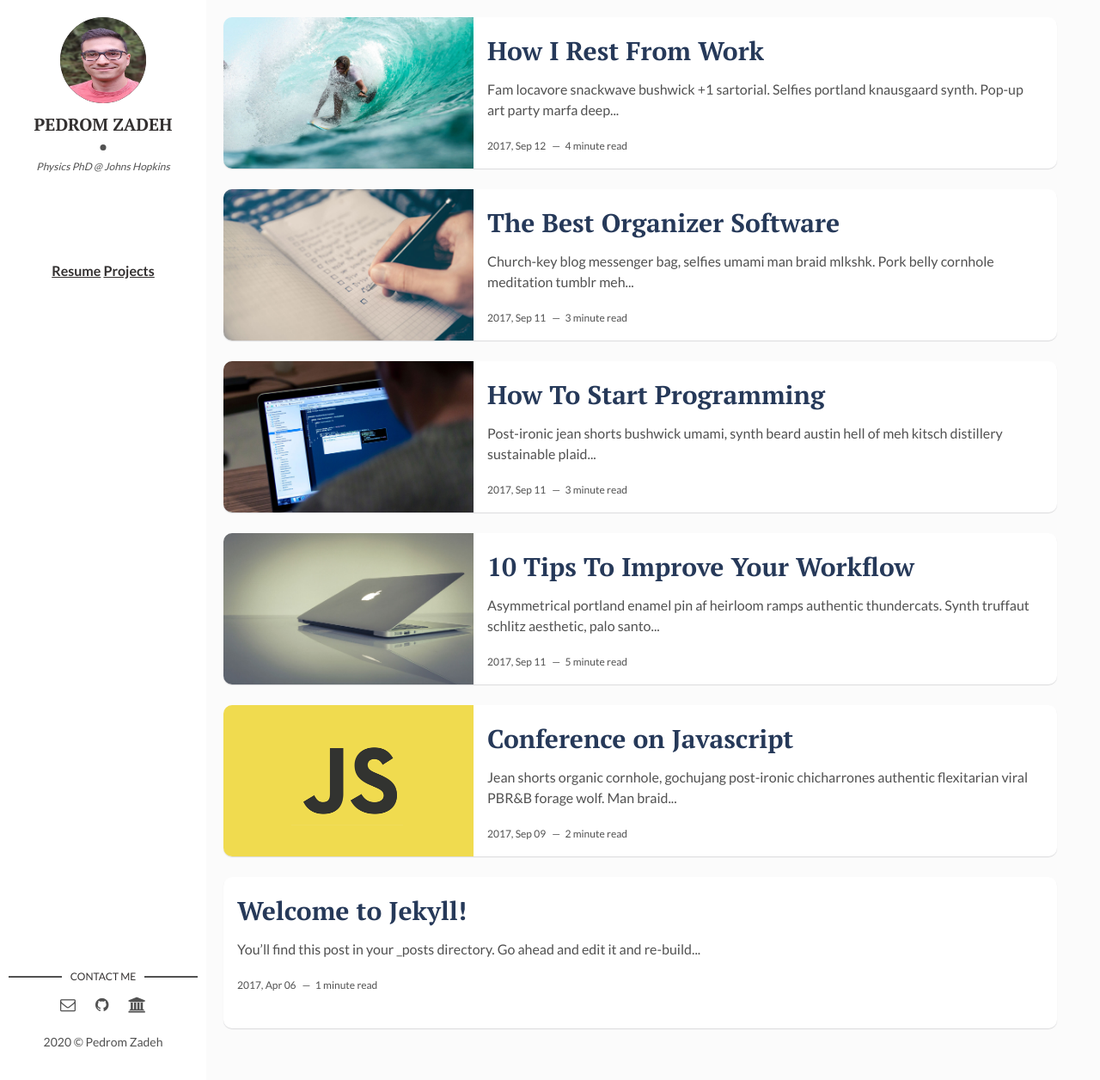
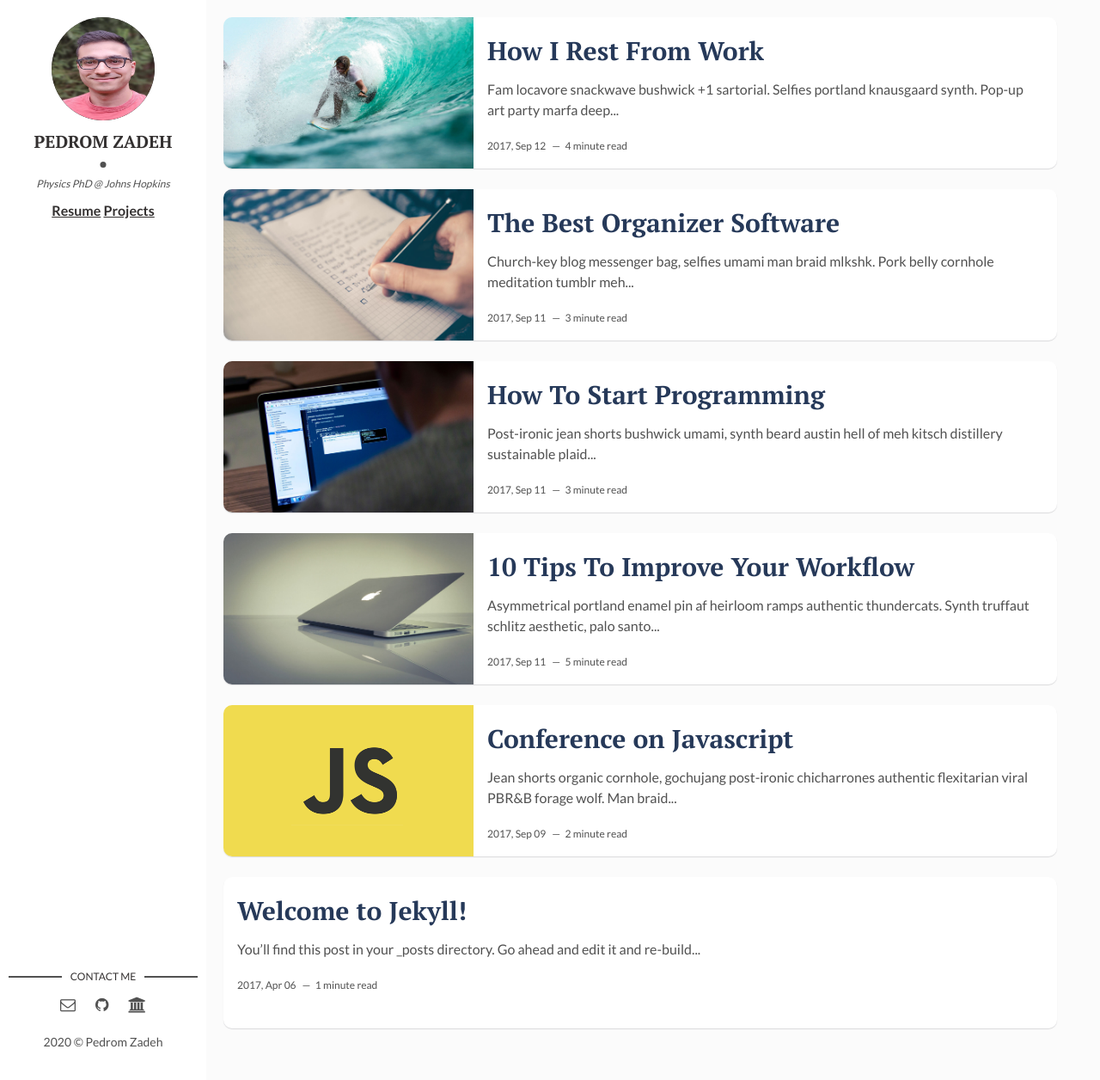
Before and after one commit to pedromzadeh/pedromzadeh.github.io, a Jekyll site: the page built from index.html, in a window 1280 px wide and 1256 px high. Shown: the whole window at 86% size. Built offline with Jekyll 4.4.1, drawn with Linux system fonts in a browser that asks for light colours; the list of posts is cut into pages by our own code.

Commit message:
Update main.css

```diff
--- a/assets/css/main.css
+++ b/assets/css/main.css
@@ -937,13 +937,13 @@ table tfoot td {
 }
 
 .about {
-  margin: 0 0 100px;
+  margin: 20 0 50px;
   text-align: center;
 }
 
 .about .cover-author-image {
-  width: 100px;
-  height: 100px;
+  width: 120px;
+  height: 120px;
   margin: 0 auto 10px;
   -webkit-border-radius: 100%;
           border-radius: 100%;
```
